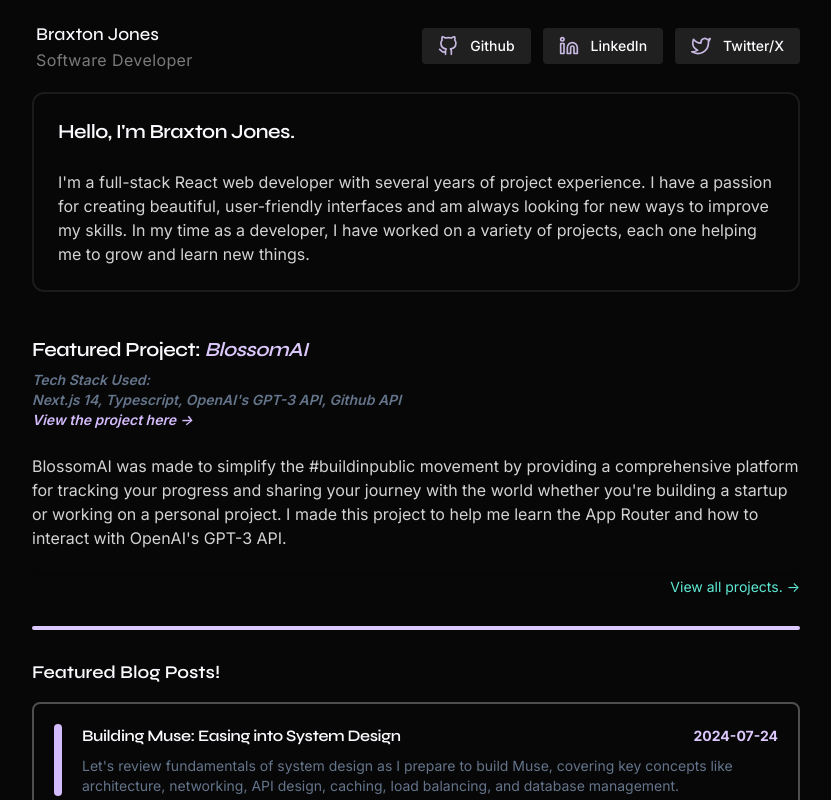
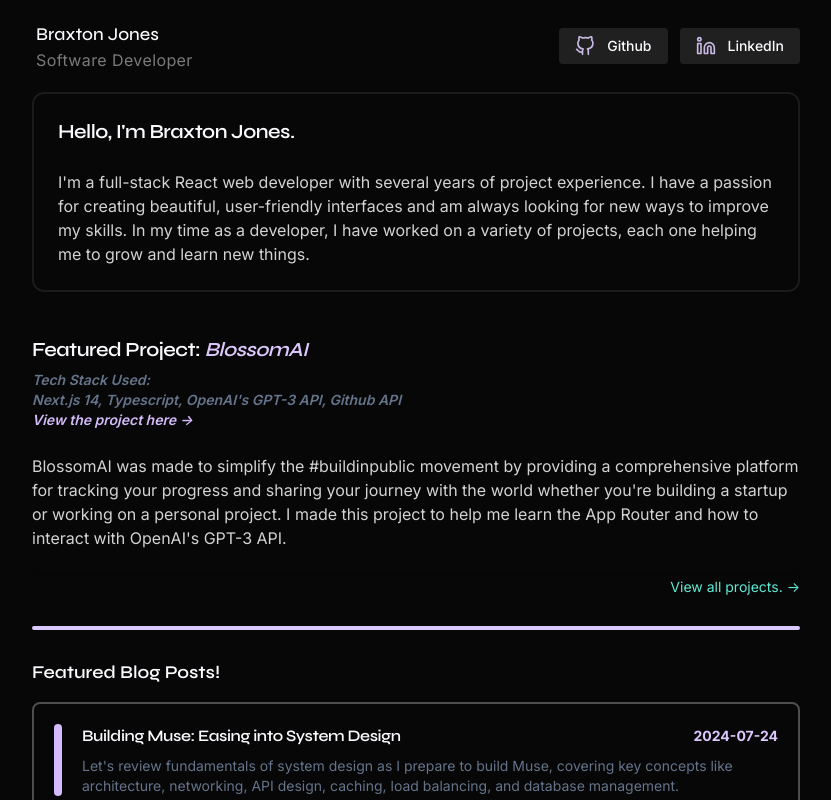
Before and after one commit to brxjonesdev/brx_portfolio, a Next.js app: page / in a window 1280 px wide. Shown: the top 800 px of the page, without its empty margins (224-1055 px from the left). Built offline with nearby package versions, Linux system fonts and the light colour scheme; no server answers; the database is empty.

Commit message:
deleting twitter

```diff
--- a/components/brx/contacts.jsx
+++ b/components/brx/contacts.jsx
@@ -32,17 +32,6 @@ export default function Contacts() {
                         <p className="font-medium">LinkedIn</p>
                     </div>
                 </Link>
-                <Link href="https://twitter.com/brxjonesdev">
-                    <div className="flex items-center justify-between gap-3 rounded-sm bg-black-500  px-4 py-2 text-sm hover:bg-black-600">
-                        <Image
-                            src={twitter}
-                            alt="Twitter"
-                            width={20}
-                            height={20}
-                        />
-                        <p className="font-medium">Twitter/X</p>
-                    </div>
-                </Link>
             </div>
         </div>
     )
```
